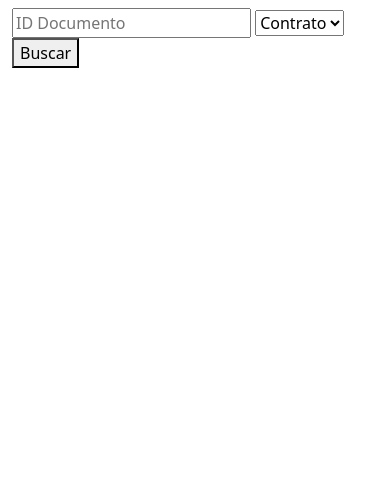
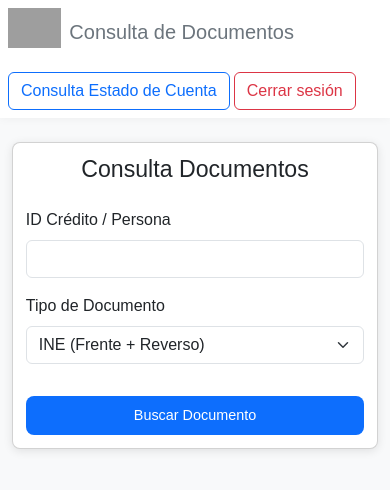
Before and after one commit to JONMAXI/sitio-web-estado-de-cuenta-pruebas, a Flask app: page /documentos in a window 390 px wide. Shown: the top 490 px of the page. Run offline with Flask 3, Linux system fonts and the light colour scheme; the visitor is signed in with stand-in values (Sample User, id 1); some libraries are stand-ins or nearby versions; grey boxes are pictures that could not be loaded.

Commit message:
Cambios auditorias tablas

```diff
--- a/templates/consulta_documentos.html
+++ b/templates/consulta_documentos.html
@@ -7,98 +7,213 @@
 <link href="https://cdn.jsdelivr.net/npm/bootstrap@5.3.3/dist/css/bootstrap.min.css" rel="stylesheet">
 <script src="https://cdn.jsdelivr.net/npm/sweetalert2@11"></script>
 
-<!-- PDF.js -->
-<script src="https://cdnjs.cloudflare.com/ajax/libs/pdf.js/3.13.216/pdf.min.js"></script>
+<style>
+body { background-color: #f8f9fa; margin:0; padding:0; font-family: Arial, sans-serif; }
 
-<style>
-#visorContainer { position: relative; min-height: 400px; }
-#pdfCanvas { border:1px solid #ccc; width: 100%; }
-#watermarkCanvas { position:absolute; top:0; left:0; pointer-events:none; }
+.header-bar {
+  background-color: white;
+  padding: 0.75rem 1rem;
+  box-shadow: 0 0 10px rgba(0,0,0,0.05);
+  margin-bottom: 1rem;
+  display: flex;
+  justify-content: space-between;
+  align-items: center;
+  flex-wrap: wrap;
+}
+
+.logo { max-height: 50px; }
+
+.card-custom {
+    border-radius: 8px;
+    box-shadow: 0 2px 10px rgba(0,0,0,0.1);
+    padding: 1.5rem;
+    background-color: #fff;
+    margin-bottom: 1.5rem;
+}
+
+#visorContainer {
+    position: relative;
+    min-height: 400px;
+    max-height: 80vh;
+}
+
+#pdfFrame {
+    width: 100%;
+    height: 80vh;
+    border:1px solid #ccc;
+}
+
+#watermarkCanvas {
+    position: absolute;
+    top:0; left:0;
+    width:100%;
+    height:100%;
+    pointer-events: none; /* permite interacción con videos */
+}
+
+#loader {
+    display: flex;
+    flex-direction: column;
+    align-items: center;
+    justify-content: center;
+    padding: 20px;
+}
+
+.btn-custom {
+    background-color: #0d6efd;
+    color: white;
+    font-weight: 500;
+    border-radius: 8px;
+}
+.btn-custom:hover {
+    background-color: #084298;
+}
+
+@media (max-width: 768px) {
+    .card-custom { padding: 1rem; }
+    .header-bar { flex-direction: column; align-items: flex-start; gap: 0.5rem; }
+    #visorContainer { max-height: 60vh; }
+}
+
+@media (max-width: 576px) {
+    .header-bar { padding: 0.5rem; }
+    .logo { max-height: 40px; margin-bottom: 0.5rem; }
+    .card-custom { padding: 0.8rem; }
+    button.btn-custom { font-size: 0.9rem; padding: 0.5rem; }
+}
 </style>
 </head>
 <body>
 
+<div class="header-bar">
+  <div class="d-flex align-items-center flex-wrap">
+    <img src="https://maxikash.mx/cdn/shop/files/Logotipo-Maxikash-Outline.png?v=1749328460" alt="Logo" class="logo me-2">
+    <h5 class="mb-0 text-secondary">Consulta de Documentos</h5>
+  </div>
+  {% if session.get('usuario') %}
+  <div class="text-end mt-2 mt-md-0 d-flex flex-wrap gap-1">
+    <a href="/" class="btn btn-outline-primary">Consulta Estado de Cuenta</a>
+    <a href="/logout" class="btn btn-outline-danger">Cerrar sesión</a>
+  </div>
+  {% endif %}
+</div>
+
 <div class="container py-2">
-    <form id="formConsulta">
-        <input type="text" id="idDocumento" placeholder="ID Documento" required>
-        <select id="tipoDocumento">
-            <option value="Contrato">Contrato</option>
-        </select>
-        <button type="submit">Buscar</button>
-    </form>
+    <div class="row justify-content-center">
+        <div class="col-12 col-md-8">
+            <div class="card card-custom">
+                <h3 class="text-center mb-4">Consulta Documentos</h3>
+                <form id="formConsulta" class="d-flex flex-column">
+                    <div class="mb-3">
+                        <label for="idDocumento" class="form-label">ID Crédito / Persona</label>
+                        <input type="text" class="form-control" id="idDocumento" required
+       pattern="\d{1,10}" maxlength="10" title="Solo números, máximo 10 dígitos">
+                    </div>
+                    <div class="mb-3">
+                        <label for="tipoDocumento" class="form-label">Tipo de Documento</label>
+                        <select id="tipoDocumento" class="form-select" required>
+                            <option value="INE">INE (Frente + Reverso)</option>
+                            <option value="Contrato">Contrato</option>
+                            <option value="Factura">Factura</option>
+                            <option value="FAD_DOC">FAD_DOC</option>
+                        </select>
+                    </div>
+                    <button type="submit" class="btn btn-custom w-100 mt-3">Buscar Documento</button>
+                </form>
+            </div>
+        </div>
+    </div>
 
-    <div id="visorContainer" style="display:none;">
-        <canvas id="pdfCanvas"></canvas>
-        <canvas id="watermarkCanvas"></canvas>
-        <button id="printBtn" class="btn btn-primary mt-2">Imprimir PDF</button>
+    <div class="row justify-content-center">
+        <div class="col-12" id="visorContainer" style="display:none;">
+            <div class="card card-custom" style="position:relative;">
+                <h3 class="text-center mb-4">Visor de Documento</h3>
+
+                <div id="loader" style="display:none;">
+                    <div class="spinner-border text-primary" role="status">
+                        <span class="visually-hidden">Cargando...</span>
+                    </div>
+                    <div>Cargando documento...</div>
+                </div>
+
+                <iframe id="pdfFrame" sandbox="allow-scripts allow-same-origin allow-popups"></iframe>
+                <canvas id="watermarkCanvas"></canvas>
+            </div>
+        </div>
     </div>
 </div>
 
 <script>
-const pdfCanvas = document.getElementById('pdfCanvas');
-const pdfCtx = pdfCanvas.getContext('2d');
-const watermarkCanvas = document.getElementById('watermarkCanvas');
-const watermarkCtx = watermarkCanvas.getContext('2d');
-
-async function renderPDF(url) {
-    const pdf = await pdfjsLib.getDocument(url).promise;
-    const page = await pdf.getPage(1);
-
-    const viewport = page.getViewport({ scale: 1.5 });
-    pdfCanvas.width = viewport.width;
-    pdfCanvas.height = viewport.height;
-    watermarkCanvas.width = viewport.width;
-    watermarkCanvas.height = viewport.height;
-
-    await page.render({ canvasContext: pdfCtx, viewport: viewport }).promise;
-
-    drawWatermark();
-}
+const iframe = document.getElementById('pdfFrame');
+const canvas = document.getElementById('watermarkCanvas');
+const ctx = canvas.getContext('2d');
+let scale = 1.0;
 
 function drawWatermark() {
-    const stepX = 200;
-    const stepY = 150;
-    const angle = -Math.PI/4;
-    watermarkCtx.clearRect(0,0,watermarkCanvas.width, watermarkCanvas.height);
-    watermarkCtx.globalAlpha = 0.3;
-    watermarkCtx.fillStyle = 'red';
-    watermarkCtx.font = '50px Arial';
-    watermarkCtx.textAlign = 'center';
-    watermarkCtx.textBaseline = 'middle';
+    const rect = iframe.getBoundingClientRect();
+    canvas.width = rect.width;
+    canvas.height = rect.height;
+    ctx.clearRect(0,0,canvas.width,canvas.height);
 
-    for(let y=-watermarkCanvas.height; y<watermarkCanvas.height*2; y+=stepY){
-        for(let x=-watermarkCanvas.width; x<watermarkCanvas.width*2; x+=stepX){
-            watermarkCtx.save();
-            watermarkCtx.translate(x+stepX/2, y+stepY/2);
-            watermarkCtx.rotate(angle);
-            watermarkCtx.fillText("SIN VALOR",0,0);
-            watermarkCtx.restore();
+    ctx.globalAlpha = 0.3;
+    ctx.fillStyle = "red";
+    ctx.font = `${50 * scale}px Arial`;
+    ctx.textAlign = "center";
+    ctx.textBaseline = "middle";
+
+    const stepX = 200 * scale;
+    const stepY = 150 * scale;
+    const angle = -Math.PI / 4;
+
+    for(let y=-canvas.height; y<canvas.height*2; y+=stepY){
+        for(let x=-canvas.width; x<canvas.width*2; x+=stepX){
+            ctx.save();
+            ctx.translate(x+stepX/2, y+stepY/2);
+            ctx.rotate(angle);
+            ctx.fillText("SIN VALOR",0,0);
+            ctx.restore();
         }
     }
 }
 
-// Botón imprimir
-document.getElementById('printBtn').addEventListener('click', () => {
-    const printWindow = window.open('', '_blank');
-    printWindow.document.write('<html><head><title>Imprimir PDF</title></head><body>');
-    // combinamos el PDF renderizado con la marca de agua
-    printWindow.document.body.appendChild(pdfCanvas.cloneNode(true));
-    printWindow.document.body.appendChild(watermarkCanvas.cloneNode(true));
-    printWindow.document.write('</body></html>');
-    printWindow.document.close();
-    printWindow.focus();
-    printWindow.print();
-});
+// Bloqueo dinámico de botones PDFJS
+const disablePDFTools = () => {
+    const observer = new MutationObserver(() => {
+        const buttons = document.querySelectorAll(
+            '#editorModeButtons button, #secondaryToolbar button'
+        );
+        buttons.forEach(btn => {
+            btn.disabled = true;
+            btn.style.pointerEvents = 'none';
+            btn.style.opacity = '0.4';
+        });
+    });
+    observer.observe(document.body, { childList: true, subtree: true });
+};
 
-document.getElementById('formConsulta').addEventListener('submit', e => {
+document.addEventListener('DOMContentLoaded', disablePDFTools);
+
+// Form submit
+document.getElementById('formConsulta').addEventListener('submit', async function(e){
     e.preventDefault();
     const id = document.getElementById('idDocumento').value.trim();
     const tipo = document.getElementById('tipoDocumento').value;
+    if(!id) return;
 
-    // Tu URL real aquí
     const url = `/descargar/${id}?tipo=${tipo}`;
+    document.getElementById('loader').style.display = 'flex';
     document.getElementById('visorContainer').style.display = 'block';
-    renderPDF(url);
+
+    try {
+        iframe.src = url;
+        iframe.onload = () => {
+            document.getElementById('loader').style.display = 'none';
+            drawWatermark();
+        };
+    } catch(err){
+        Swal.fire({ icon:'error', title:'Error', text: err.message });
+        document.getElementById('visorContainer').style.display = 'none';
+    }
 });
 </script>
 </body>
```
